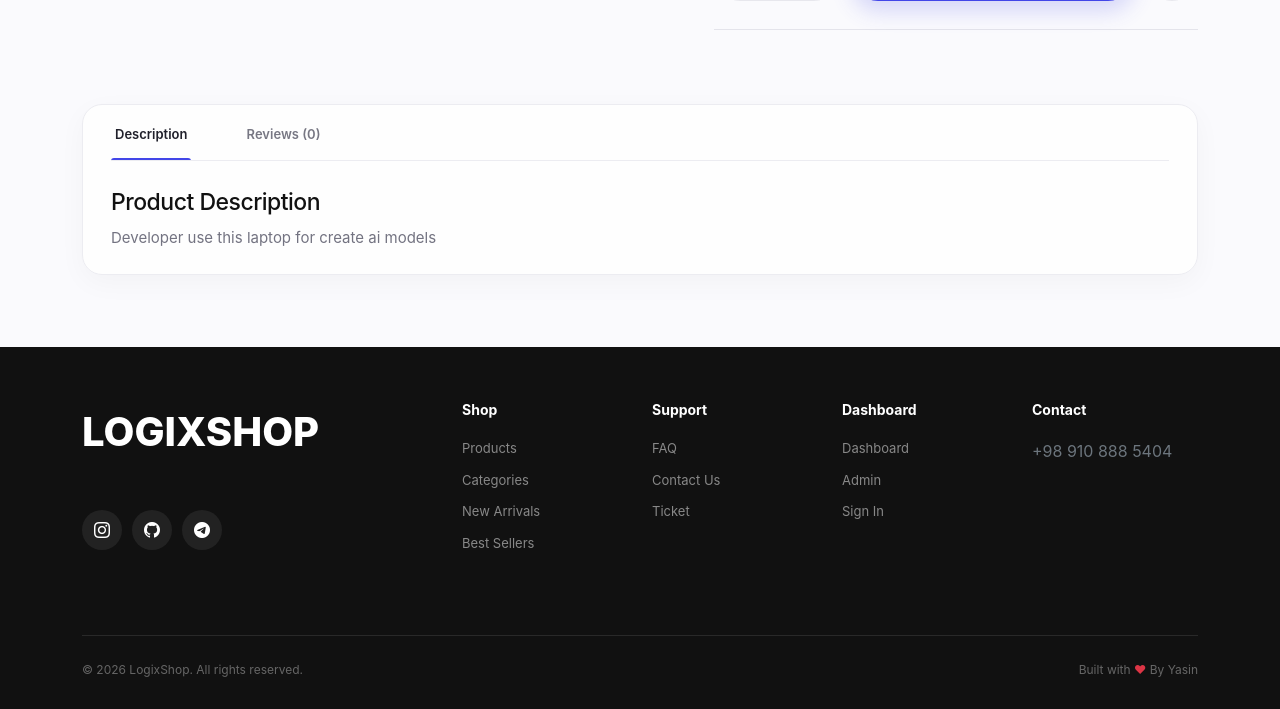
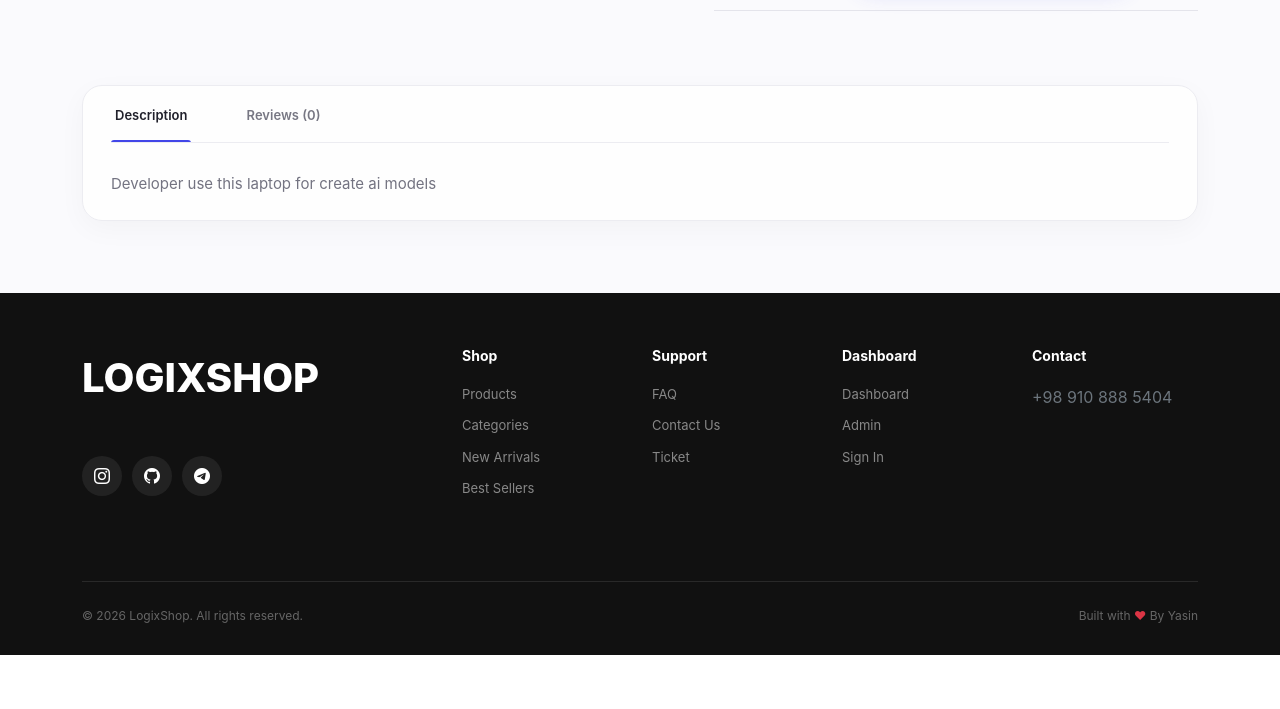
Before and after one commit to yasinnazari/LogixShop, a Django app: page /products/3/ in a window 1280 px wide. Shown: the part 731-1440 px from the top of the page. After the commit the page ends 1386 px from the top, so only its background shows below. Run offline with Django 5.2, Linux system fonts and the light colour scheme; data comes from the database, SQL or seed files in the repository; parts of the project's set-up code (start-up, migrations or seed data) failed here and were passed over.

Commit message:
Fix Somethings in design

```diff
--- a/shop/static/css/product-detail.css
+++ b/shop/static/css/product-detail.css
@@ -401,6 +401,12 @@
    gap: clamp(20px, 4vw, 54px);
    border-bottom: 1px solid #ececf1;
    overflow-x: auto;
+   scrollbar-width: none;
+   -ms-overflow-style: none;
+}
+
+.product-detail-tabs::-webkit-scrollbar {
+   display: none;
 }
 
 .product-detail-tabs button {
--- a/shop/templates/main/product_detail.html
+++ b/shop/templates/main/product_detail.html
@@ -74,9 +74,9 @@
                 {% endif %}
                 </div>
 
-            <p class="product-detail-description">{{ product.description|default:"A carefully selected product designed for everyday use and lasting comfort." }}</p>
+                {% comment %} <p class="product-detail-description">{{ product.description|default:"A carefully selected product designed for everyday use and lasting comfort." }}</p> {% endcomment %}
 
-            <fieldset class="product-option-group">
+                <fieldset class="product-option-group mt-5">
                 <legend>Color</legend>
                 <div class="product-color-options">
                     <button class="product-color-option product-color-option--light" type="button" aria-label="Light color"></button>
@@ -125,7 +125,6 @@
                 <button type="button" data-product-tab="reviews">Reviews ({{ product.rating_count|intcomma }})</button>
             </nav>
             <div class="product-detail-copy" data-product-panel="description">
-            <h2>Product Description</h2>
                 <p>{{ product.description|default:"Upgrade your everyday essentials with a thoughtfully designed product made for comfort, reliability, and lasting use." }}</p>
             </div>
             <div class="product-detail-copy is-hidden" data-product-panel="reviews">
--- a/shop/templates/partials/hero.html
+++ b/shop/templates/partials/hero.html
@@ -7,9 +7,7 @@
 <section class="hero">
     <div class="container">
         <div class="row align-items-center">
-
             <div class="col-lg-6">
-
                 <span class="login-label">LOGIX COMMUNITY</span>
 
                 <h1 class="hero-heading">
```
Also changed, not shown: shop/templates/partials/header.html (indentation only). Lines whose indentation alone changed are shown as unchanged.
